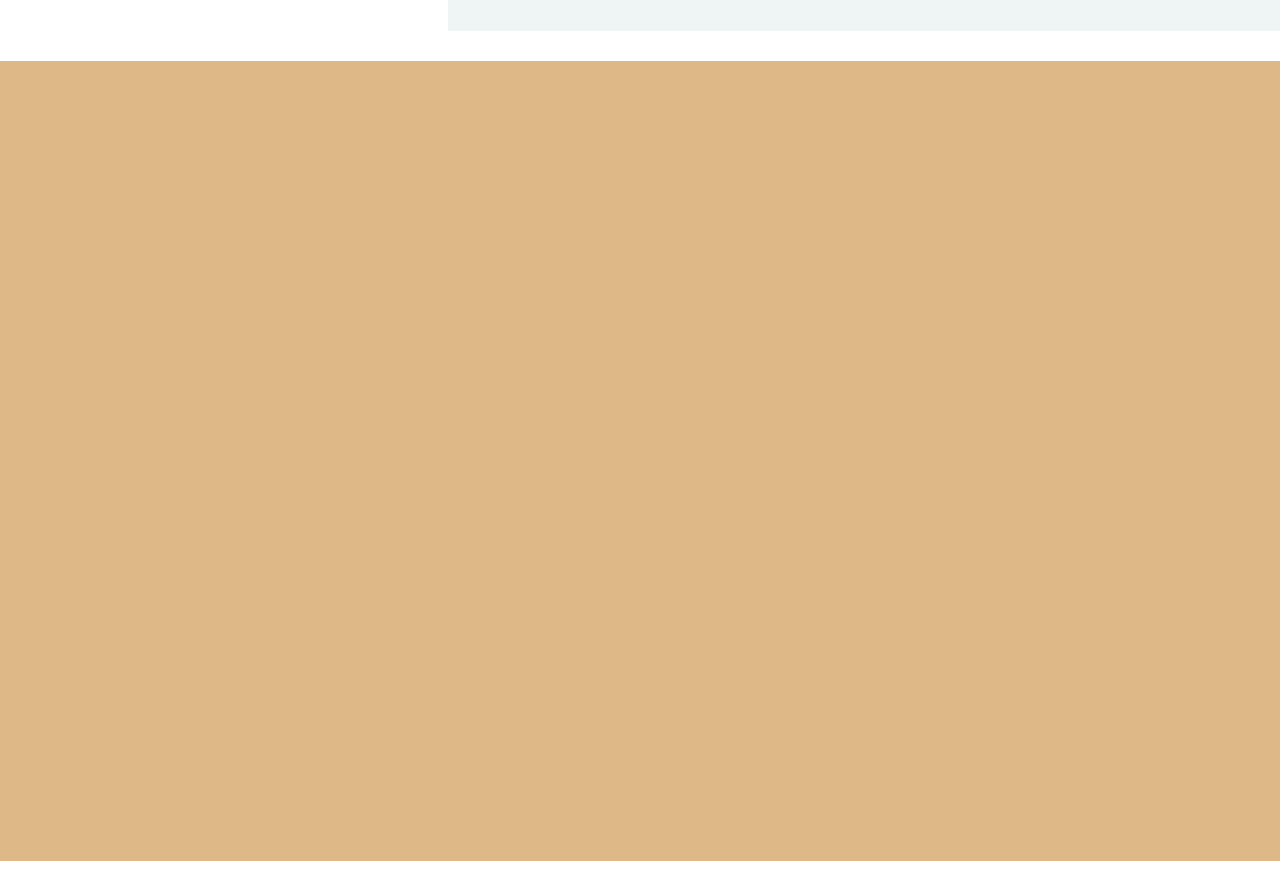
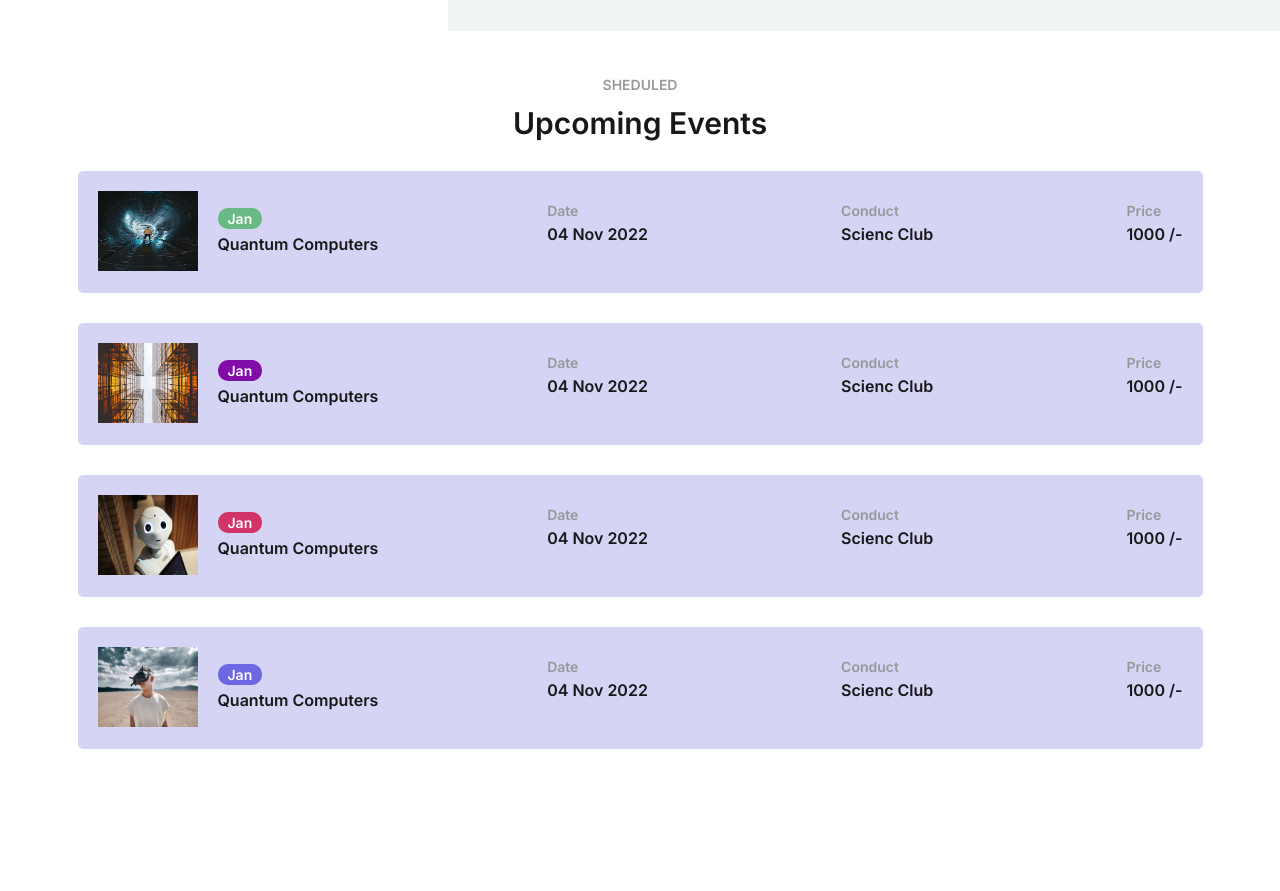
Before and after one commit to rohithramesh44/design-project-one, a plain HTML site: page index.html in a window 1280 px wide. Shown: the part 2147-3038 px from the top of the page. After the commit the page ends 2926 px from the top, so only its background shows below. Drawn offline with nearby package versions, Linux system fonts and the light colour scheme.

Commit message:
event section complete

```diff
--- a/index.html
+++ b/index.html
@@ -283,16 +283,64 @@
               What Students <br />
               Say About Us
             </h2>
-            <h5>mutability or the part</h5>
+            <h5 class="mute-text">mutability or the part</h5>
             <p>
-              Lorem ipsum dolor, sit amet consectetur adipisicing elit.
-              Expedita, quia? Eius suscipit rerum perspiciatis, eum voluptatem
-              nam laudantium deserunt doloribus.
+              Dolor, sit amet consectetur adipisicing elit. Expedita, quia? Eius
+              suscipit rerum perspiciatis, eum voluptatem nam laudantium
+              deserunt doloribus.
             </p>
           </div>
         </div>
       </section>
-      <section class="events my-5"></section>
+      <section class="section-events my-5">
+        <div class="events container-md">
+          <h2><span>Sheduled</span><br />Upcoming Events</h2>
+          <div class="event-card d-lg-flex justify-content-lg-between mb-5">
+            <div class="card-head">
+              <img src="./src/assets/img/video-5.jpg" alt="event picture" />
+              <h4><span class="bg-third">Jan</span><br />Quantum Computers</h4>
+            </div>
+            <div class="card-details">
+              <h4><span>Date</span><br />04 Nov 2022</h4>
+              <h4><span>Conduct</span><br />Scienc Club</h4>
+              <h4><span>Price</span><br />1000 /-</h4>
+            </div>
+          </div>
+          <div class="event-card d-lg-flex justify-content-lg-between mb-5">
+            <div class="card-head">
+              <img src="./src/assets/img/video-3.jpg" alt="event picture" />
+              <h4><span>Jan</span><br />Quantum Computers</h4>
+            </div>
+            <div class="card-details">
+              <h4><span>Date</span><br />04 Nov 2022</h4>
+              <h4><span>Conduct</span><br />Scienc Club</h4>
+              <h4><span>Price</span><br />1000 /-</h4>
+            </div>
+          </div>
+          <div class="event-card d-lg-flex justify-content-lg-between mb-5">
+            <div class="card-head">
+              <img src="./src/assets/img/video-2.jpg" alt="event picture" />
+              <h4><span class="bg-forth">Jan</span><br />Quantum Computers</h4>
+            </div>
+            <div class="card-details">
+              <h4><span>Date</span><br />04 Nov 2022</h4>
+              <h4><span>Conduct</span><br />Scienc Club</h4>
+              <h4><span>Price</span><br />1000 /-</h4>
+            </div>
+          </div>
+          <div class="event-card d-lg-flex justify-content-lg-between mb-5">
+            <div class="card-head">
+              <img src="./src/assets/img/video-1.jpg" alt="event picture" />
+              <h4><span class="bg-prim">Jan</span><br />Quantum Computers</h4>
+            </div>
+            <div class="card-details">
+              <h4><span>Date</span><br />04 Nov 2022</h4>
+              <h4><span>Conduct</span><br />Scienc Club</h4>
+              <h4><span>Price</span><br />1000 /-</h4>
+            </div>
+          </div>
+        </div>
+      </section>
     </main>
     <script
       src="https://cdnjs.cloudflare.com/ajax/libs/Glide.js/3.2.0/glide.min.js"
--- a/src/style/style.scss
+++ b/src/style/style.scss
@@ -2,6 +2,7 @@
 @import "./styles/header";
 @import "./styles/utils";
 @import "./styles/gallery";
+@import "./styles/events";
 * {
   margin: 0;
   padding: 0;
--- /dev/null
+++ b/src/style/styles/_events.scss
@@ -0,0 +1,58 @@
+.section-events {
+  h2 {
+    text-align: center;
+    margin-bottom: 3rem;
+    span {
+      display: inline-block;
+      margin-bottom: 1.2rem;
+      color: $gray-cl;
+      text-transform: uppercase;
+      font-size: 1.4rem;
+    }
+  }
+}
+.event-card {
+  background-color: $prim-cl-li;
+  border-radius: 5px;
+  .card-head {
+    display: flex;
+    align-items: center;
+    padding: 2rem 2rem 0 2rem;
+    margin-bottom: 2.2rem;
+    flex: 1 1 auto;
+
+    img {
+      width: 10rem;
+      height: 8rem;
+      margin-right: 2rem;
+    }
+    h4 {
+      span {
+        font-size: 1.4rem;
+        padding: 2px 1rem;
+        display: inline-block;
+        border-radius: 1rem;
+        margin-bottom: 0.5rem;
+        color: $white-cl;
+        background-color: $sec-cl;
+      }
+      font-size: 1.6rem;
+    }
+  }
+  .card-details {
+    display: flex;
+    align-items: center;
+    justify-content: space-between;
+    flex: 3 3 auto;
+    padding: 0rem 2rem 2rem 2rem;
+    h4 {
+      font-size: 1.6rem;
+      span {
+        font-size: 1.4rem;
+        color: $gray-cl;
+        display: inline-block;
+        margin-bottom: 0.5rem;
+      }
+    }
+  }
+}
--- a/src/style/styles/_gallery.scss
+++ b/src/style/styles/_gallery.scss
@@ -65,12 +65,12 @@
             color: $white-cl;
             margin: 0 auto;
             height: 85vh;
+            display: flex;
+            justify-content: center;
+            align-items: center;
 
             @include breakpoint(md) {
               height: 40vh;
-              display: flex;
-              justify-content: center;
-              align-items: center;
             }
             @include breakpoint(lg) {
               height: 75vh;
@@ -108,6 +108,7 @@
     }
   }
   .about-testi {
+    background-color: $offwhite-cl;
     @include breakpoint(lg) {
       position: absolute;
       right: 0;
@@ -115,7 +116,6 @@
       width: 65%;
       height: 100%;
       transform: translateY(-50%);
-      background-color: $offwhite-cl;
       display: flex;
       justify-content: center;
       align-items: center;
@@ -134,61 +134,17 @@
         text-transform: uppercase;
         margin-bottom: 1rem;
       }
+      .mute-text {
+        text-transform: capitalize;
+        color: $gray-cl;
+      }
       h2 {
         margin-bottom: 8px;
       }
 
       p {
-        margin-top: 1.6rem;
+        margin: 1.6rem 0;
       }
     }
   }
 }
-
-.events {
-  background-color: burlywood;
-  height: 100vh;
-}
-// .glide-testimonial {
-//   width: 100%;
-//   height: 100%;
-//   .glide__bullets {
-//     padding: 2rem 0;
-//     .glide__bullet {
-//       background-color: rgb(155, 155, 155);
-//       padding: 5px;
-//       border-radius: 10rem;
-//       transition: all 0.2s ease-in-out;
-//       &--active {
-//         background-color: $prim-cl;
-//         transform: scale(1.3);
-//       }
-//       &:not(:last-child) {
-//         margin-right: 1rem;
-//       }
-//     }
-//   }
-
-//   .review-box {
-//     background-color: $prim-cl;
-//     border-radius: 1rem;
-//     color: $white-cl;
-//     i {
-//       font-size: 7.8rem;
-//     }
-//     p {
-//       color: $white-cl;
-//     }
-//     .review-user {
-//       color: $white-cl;
-//       img {
-//         width: 8rem;
-//         height: 8rem;
-//         border-radius: 10rem;
-//       }
-//       span {
-//         font-size: 1.4rem;
-//       }
-//     }
-//   }
-// }
--- a/src/style/styles/_varibales.scss
+++ b/src/style/styles/_varibales.scss
@@ -1,4 +1,5 @@
 $prim-cl: #6d67e4;
+$prim-cl-li: #d5d4f5;
 $sec-cl: #810ca8;
 $third-cl: #68b984;
 $forth-cl: #d23369;
```
Also changed, not shown: src/style/style.css, 1 other file.
